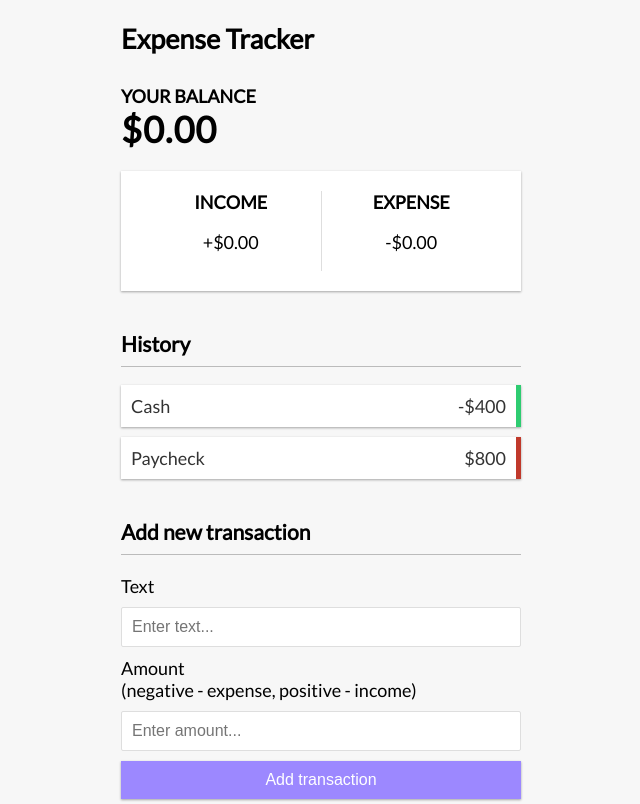
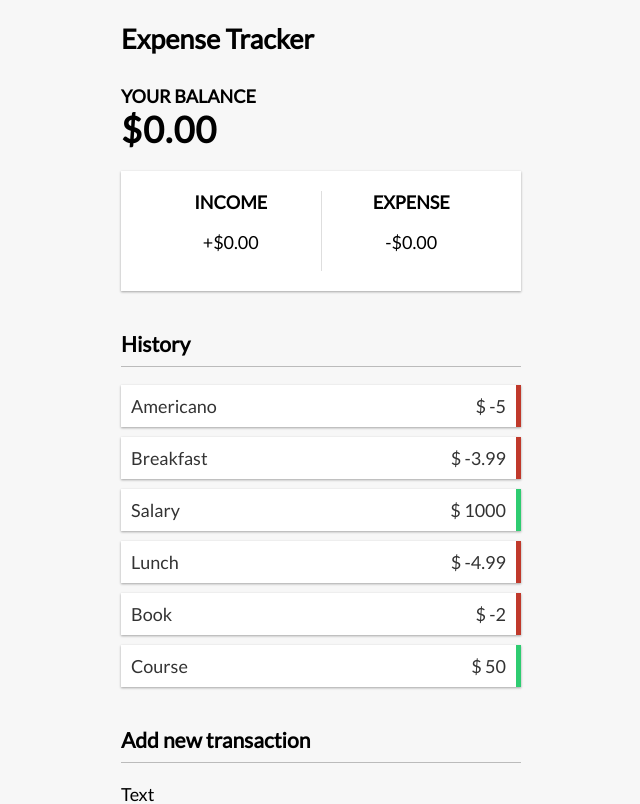
Before and after one commit to nhuthq/expense-tracker-vuejs, a Vue app: page / in a window 1280 px wide. Shown: the top 804 px of the page, without its empty margins (319-959 px from the left). Built offline with nearby package versions, Linux system fonts and the light colour scheme.

Commit message:
display Transaction list

```diff
--- a/src/components/TransactionList.vue
+++ b/src/components/TransactionList.vue
@@ -1,11 +1,26 @@
 <template>
   <h3>History</h3>
   <ul id="list" class="list">
-    <li class="plus">
-      Cash <span>-$400</span><button class="delete-btn">x</button>
-    </li>
-    <li class="minus">
-      Paycheck <span>$800</span><button class="delete-btn">x</button>
+    <li
+      v-for="transaction in transactions"
+      :key="transaction.id"
+      :class="transaction.amount >= 0 ? 'plus' : 'minus'"
+    >
+      {{ transaction.name }} <span>$ {{ transaction.amount }}</span
+      ><button class="delete-btn">x</button>
     </li>
   </ul>
 </template>
+
+<script setup>
+import { ref } from "vue";
+
+const transactions = ref([
+  { id: 1, name: "Americano", amount: -5.0 },
+  { id: 1, name: "Breakfast", amount: -3.99 },
+  { id: 1, name: "Salary", amount: 1000.0 },
+  { id: 1, name: "Lunch", amount: -4.99 },
+  { id: 1, name: "Book", amount: -2.0 },
+  { id: 1, name: "Course", amount: 50.0 },
+]);
+</script>
```
